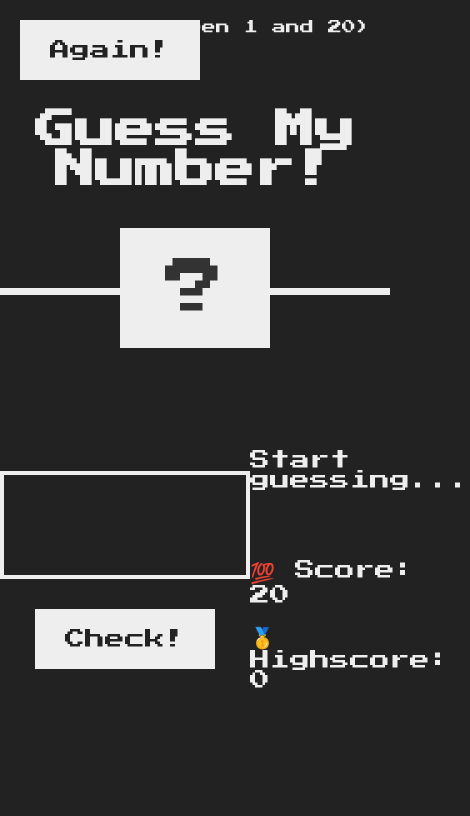
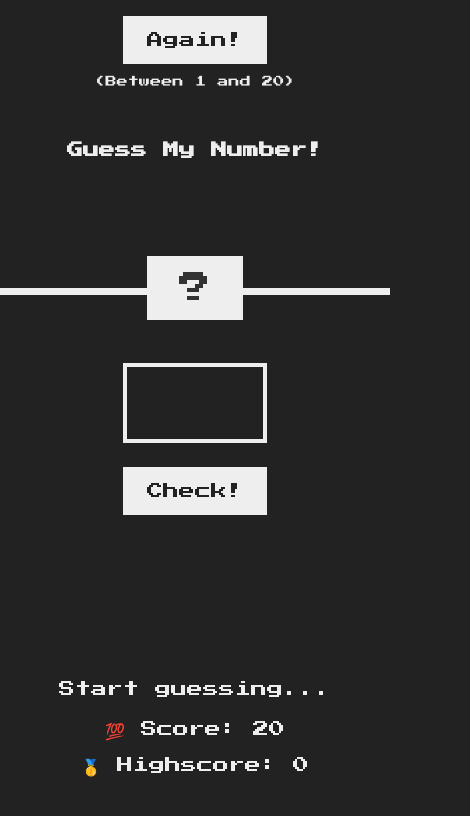
Before and after one commit to olgapog/Guess_My_Number, a plain HTML site: page index.html in a window 390 px wide. Shown: the whole page, 470 px wide, since content can reach past the window. Drawn offline with Linux system fonts and the light colour scheme.

Commit message:
Add @media for responsive design

```diff
--- a/index.html
+++ b/index.html
@@ -10,8 +10,8 @@
   <body>
     <header>
       <h1>Guess My Number!</h1>
+      <button class="btn again">Again!</button>
       <p class="between">(Between 1 and 20)</p>
-      <button class="btn again">Again!</button>
       <div class="number">?</div>
     </header>
     <main>
--- a/style.css
+++ b/style.css
@@ -10,6 +10,7 @@ html {
   font-size: 62.5%;
   box-sizing: border-box;
 }
+
 
 body {
   font-family: 'Press Start 2P', sans-serif;
@@ -26,22 +27,27 @@ header {
 }
 
 main {
-  height: 65vh;
+
+  min-height: 65vh;
   color: #eee;
   display: flex;
   align-items: center;
   justify-content: space-around;
 }
 
+.left,
+.right {
+  width: 90%;
+  max-width: 52rem;
+}
+
 .left {
-  width: 52rem;
   display: flex;
   flex-direction: column;
   align-items: center;
 }
 
 .right {
-  width: 52rem;
   font-size: 2rem;
 }
 
@@ -54,7 +60,9 @@ h1 {
   top: 52%;
   left: 50%;
   transform: translate(-50%, -50%);
+
 }
+
 
 .number {
   background: #eee;
@@ -117,3 +125,65 @@ h1 {
 .label-score {
   margin-bottom: 2rem;
 }
+
+
+@media (max-width: 767.98px) {
+  html {
+    font-size: 50%;
+  }
+
+  h1 {
+    font-size: 3rem;
+    width: 90%;
+  }
+}
+
+@media (max-width: 479.98px) {
+  main {
+    flex-direction: column;
+    gap: 4rem;
+    padding: 2;
+  }
+
+  .again,
+  .between {
+    position: static;
+  }
+
+  header {
+    display: flex;
+    flex-direction: column;
+    align-items: center;
+    gap: 1.5rem;
+    padding-top: 2rem;
+  }
+
+  .left,
+  .right {
+    width: 100%;
+    max-width: 35rem;
+  }
+
+  h1 {
+    font-size: 2rem;
+  }
+
+  .guess {
+    width: 18rem;
+    font-size: 4rem;
+  }
+
+  .number {
+    width: 12rem;
+    font-size: 4rem;
+    padding: 2rem 0;
+  }
+
+  .right {
+    text-align: center;
+  }
+
+  .message {
+    margin-bottom: 2rem;
+  }
+}
```
